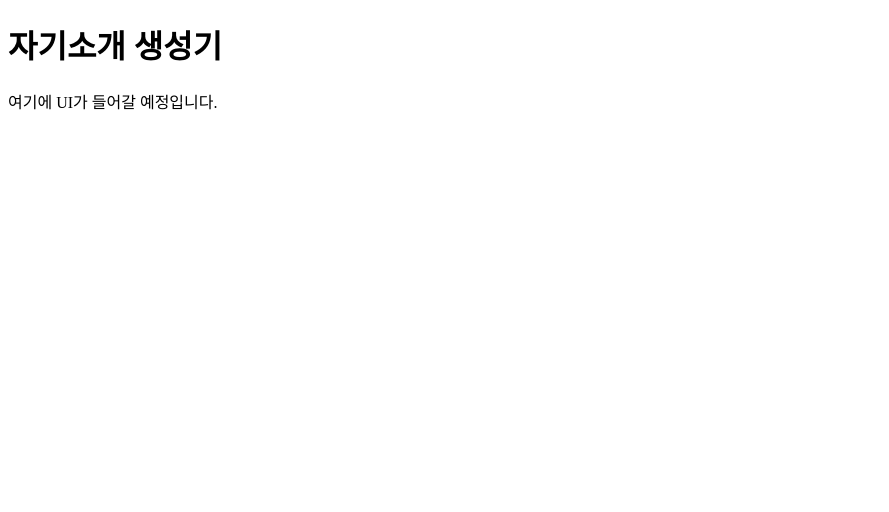
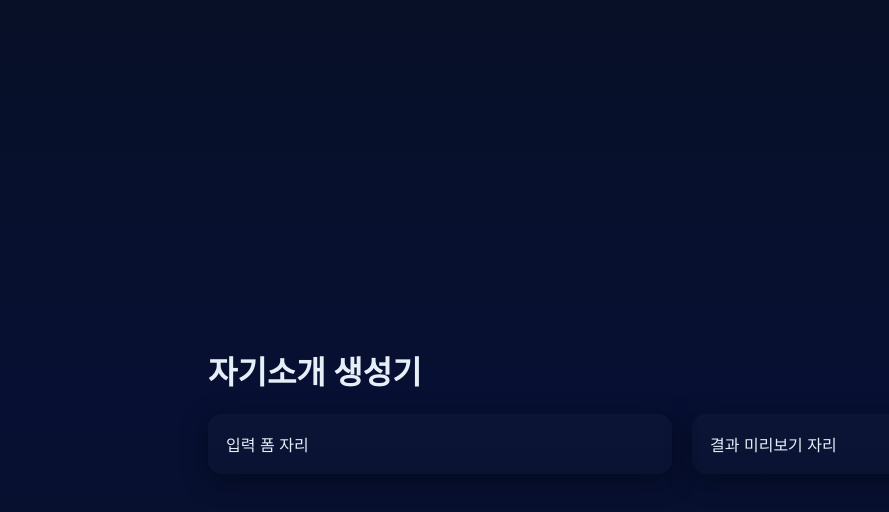
Before and after one commit to chaewon1106/open, a plain HTML site: page index.html in a window 1280 px wide. Shown: the whole page, without its empty margins (0-889 px from the left). Drawn offline with Linux system fonts and the light colour scheme.

Commit message:
Update index.html

```diff
--- a/index.html
+++ b/index.html
@@ -4,9 +4,37 @@
   <meta charset="utf-8" />
   <meta name="viewport" content="width=device-width,initial-scale=1" />
   <title>자기소개 생성기</title>
+  <style>
+    :root{--bg:#0f1724;--card:#0b1220;--accent:#7c3aed;--glass:rgba(255,255,255,0.04);--muted:#9aa4b2}
+    *{box-sizing:border-box}
+    body{
+      font-family:Inter,system-ui,"Noto Sans KR",sans-serif;
+      margin:0;
+      min-height:100vh;
+      display:flex;
+      align-items:center;
+      justify-content:center;
+      background:linear-gradient(180deg,#071027 0%, #071033 50%, #071026 100%);
+      color:#e6eef8;
+    }
+    .wrap{width:min(920px,94%);padding:28px}
+    .grid{display:grid;grid-template-columns:1fr 380px;gap:20px}
+    @media(max-width:880px){.grid{grid-template-columns:1fr}}
+
+    .card{
+      background:linear-gradient(180deg,rgba(255,255,255,0.02),rgba(255,255,255,0.01));
+      padding:18px;border-radius:14px;
+      box-shadow:0 6px 24px rgba(2,6,23,0.6);
+    }
+  </style>
 </head>
 <body>
-  <h1>자기소개 생성기</h1>
-  <p>여기에 UI가 들어갈 예정입니다.</p>
+  <div class="wrap">
+    <h1>자기소개 생성기</h1>
+    <div class="grid">
+      <section class="card">입력 폼 자리</section>
+      <aside class="card">결과 미리보기 자리</aside>
+    </div>
+  </div>
 </body>
 </html>
```
